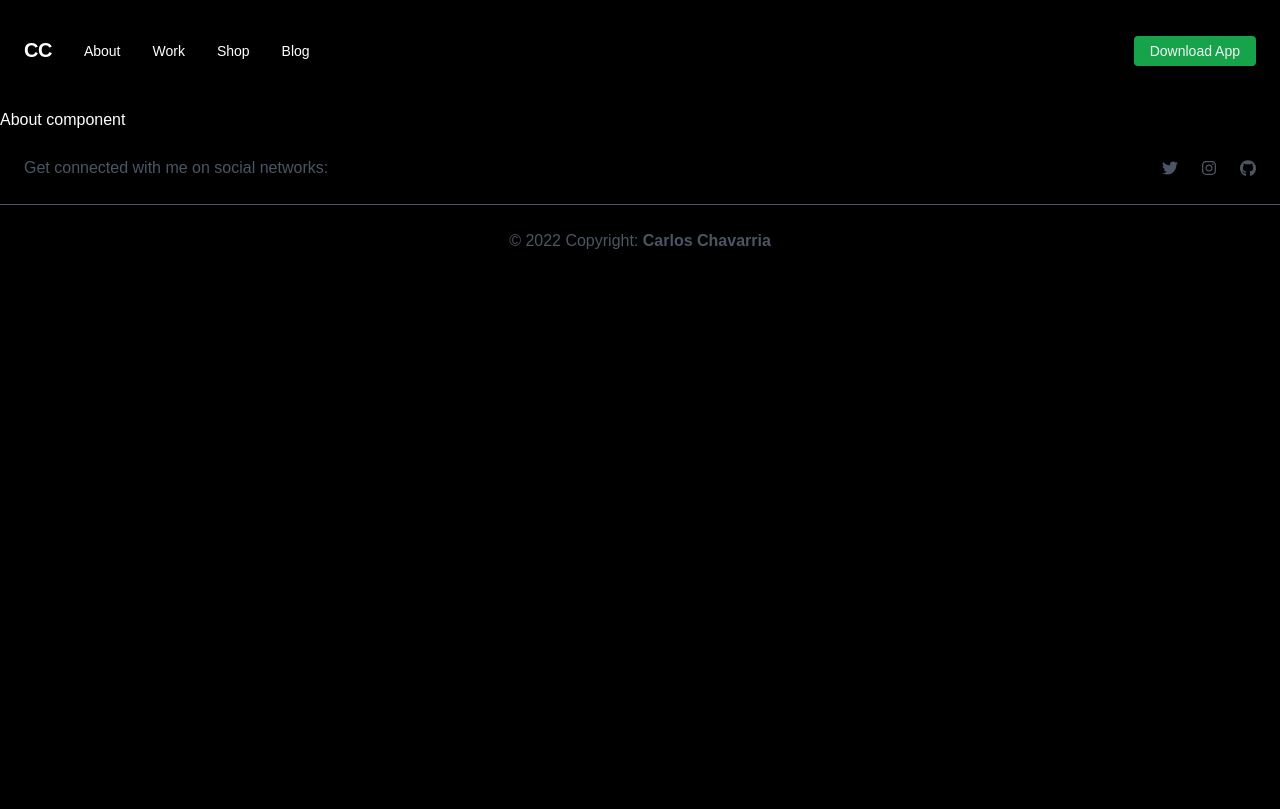
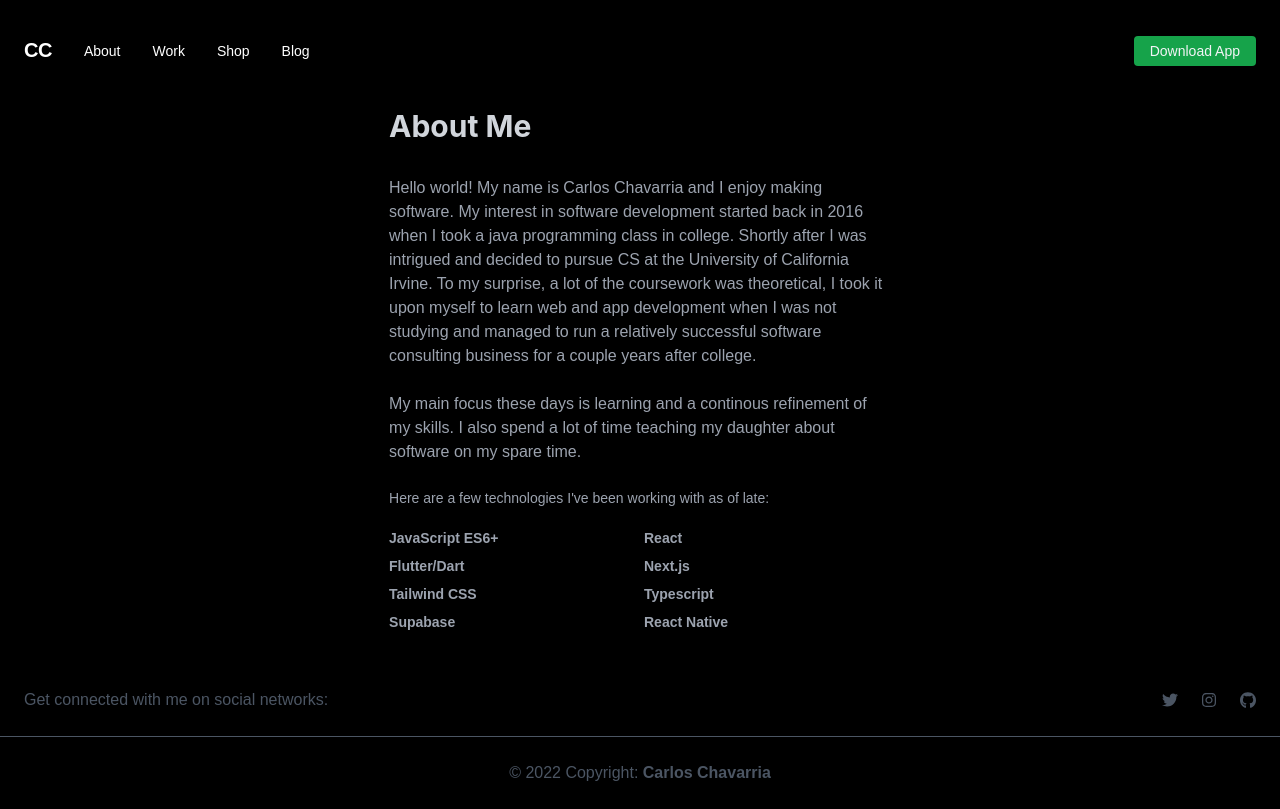
Before and after one commit to carloscodes/portfolio, a Next.js app: page /about in a window 1280 px wide. Built offline with nearby package versions, Linux system fonts and the light colour scheme.

Commit message:
about page done for now. needs photo and some type of animation for it

```diff
--- a/components/about/index.tsx
+++ b/components/about/index.tsx
@@ -1,8 +1,42 @@
+import { Container, Heading, Text } from "@chakra-ui/react";
 
 export default function About() {
     return (
-        <div>
-            About component
+        <div className="pb-8">
+            <Container>
+                <div>
+                    <Heading as='h3' size='lg' className="pb-8 text-gray-300">
+                        About Me
+                    </Heading>
+                    <Text className="text-gray-400 text-md">
+                        Hello world! My name is Carlos Chavarria and I enjoy making software.
+                        My interest in software development started back in 2016 when I took a java programming
+                        class in college. Shortly after I was intrigued and decided to pursue CS at the University of California Irvine.
+                        To my surprise, a lot of the coursework was theoretical, I took it upon myself to learn web and app development when I
+                        was not studying and managed to run a relatively successful software consulting business for a couple years after college.
+                        <br></br>
+                        <br></br>
+                        My main focus these days is learning and a continous refinement of my skills. I also spend a lot of time teaching my daughter
+                        about software on my spare time.
+                    </Text>
+                    <br></br>
+                    <Text className="text-gray-400 text-sm">
+                        Here are a few technologies I've been working with as of late:
+                        <br></br>
+                        <br></br>
+                        <div className="grid gap-2 grid-cols-2 text-sm font-semibold">
+                            <Text>JavaScript ES6+</Text>
+                            <Text>React</Text>
+                            <Text>Flutter/Dart</Text>
+                            <Text>Next.js</Text>
+                            <Text>Tailwind CSS</Text>
+                            <Text>Typescript</Text>
+                            <Text>Supabase</Text>
+                            <Text>React Native</Text>
+                        </div>
+                    </Text>
+                </div>
+            </Container>
         </div>
     );
 }
```
